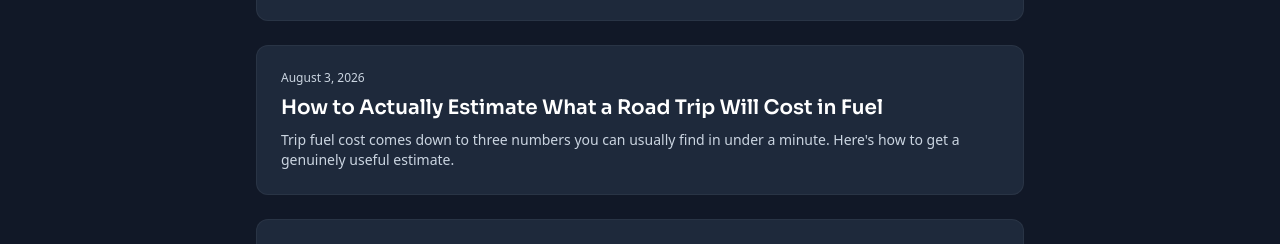
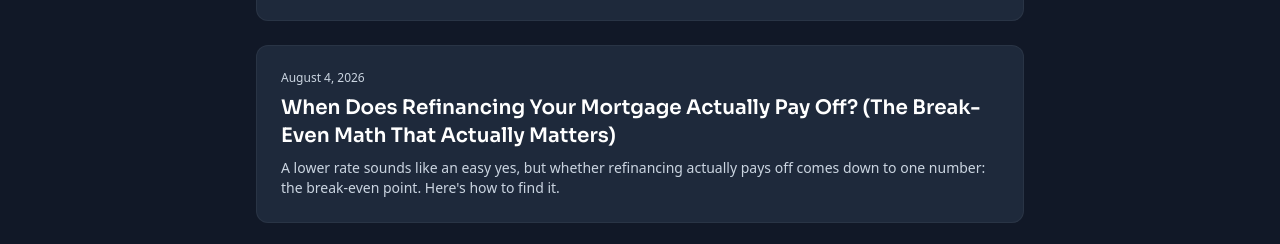
Before and after one commit to merondis/project-lighthouse, a Next.js app: page /blog in a window 1280 px wide. Shown: the part 623-867 px from the top of the page. Built offline with nearby package versions, Linux system fonts and the light colour scheme; no server answers.

Commit message:
content: add blog post - when does refinancing your mortgage actually pay off

```diff
--- a/src/data/blog/posts.ts
+++ b/src/data/blog/posts.ts
@@ -245,6 +245,28 @@ relatedToolSlugs: ["compress-pdf", "merge-pdf", "split-pdf"],
     relatedToolSlugs: ["credit-card-interest-calculator", "credit-card-payoff-calculator"],
     relatedPostSlugs: [],
   },
+  {
+    slug: "when-does-refinancing-your-mortgage-actually-pay-off",
+    title: "When Does Refinancing Your Mortgage Actually Pay Off? (The Break-Even Math That Actually Matters)",
+    metaDescription:
+      "A lower mortgage rate doesn't automatically mean refinancing saves you money. Here's how the break-even point works, and a real worked example showing exactly how closing costs factor in.",
+    excerpt:
+      "A lower rate sounds like an easy yes, but whether refinancing actually pays off comes down to one number: the break-even point. Here's how to find it.",
+    publishedDate: "2026-08-04",
+    content: [
+      "A refinance offer lands with a lower interest rate than what you're currently paying, and it feels like an obvious yes. Lower rate, lower payment, what's there to think about? But a lower rate doesn't automatically mean refinancing saves you money, because refinancing isn't free, and whether it actually pays off comes down to a single number most people never calculate: the break-even point.",
+      "The break-even point is the month at which your accumulated monthly savings finally catch up to what you paid in closing costs to get the new loan. Before that month, you're still behind, you've spent money upfront that your lower payment hasn't earned back yet. After that month, every dollar of monthly savings is genuine, money you wouldn't have had otherwise. Refinancing only pays off if you stay in the loan past your break-even point, if you sell the home or refinance again before reaching it, you come out behind, regardless of how much lower your new rate was.",
+      "Closing costs are the part people underestimate. Refinancing isn't just swapping a rate, it's originating a new loan, complete with an appraisal fee, an origination fee, title insurance, recording fees, and sometimes points paid upfront to buy down the rate further. All told, closing costs typically run somewhere between two and five percent of the new loan amount, easily several thousand dollars on a typical mortgage. Some lenders let you roll those costs into the new loan balance instead of paying them out of pocket, which lowers your upfront cash outlay but also means you're now paying interest on your own closing costs for the life of the loan.",
+      "There's a second, quieter way a lower rate can fail to save you money: resetting the clock. If you're 4 years into a 30-year mortgage and refinance into a brand new 30-year loan, you're not just changing the rate, you're also stretching your remaining payoff timeline back out to a full 30 years. Even at a meaningfully lower rate, spreading the balance over more total months of interest can erase a chunk of the savings a simple rate comparison would suggest, which is exactly why the total cost of the loan, not just the monthly payment, is worth checking before you sign.",
+      "Here's a real example, run through the actual math. Say you have a $320,000 mortgage balance remaining, 26 years (312 months) left on your current loan at a 6.75% interest rate. You're offered a refinance into a new 30-year loan at 5.75%, with $6,000 in closing costs. Your current monthly payment on the remaining balance works out to $2,178.54. The new loan's monthly payment, at the lower rate but reset to a fresh 30-year term, comes out to $1,867.43, a monthly savings of $311.11.",
+      "To find the break-even point, divide the closing costs by the monthly savings: $6,000 divided by $311.11 is about 19.3, which rounds up to 20 months, under two years. If you're confident you'll stay in this home and this loan for at least 20 months, the refinance clears its own cost and starts saving you real money every month after that.",
+      "But look at what happens to the total picture once the term reset is factored in. Comparing the total of all remaining payments on the current loan (312 payments) against the total of all payments on the new loan (360 payments), after netting out the $6,000 closing cost, the total savings across the two loans' full remaining lifetimes comes out to just $1,429.40, a small fraction of what $311.11 a month for years might suggest. The monthly relief is real and the break-even point is fast, but a meaningful part of that monthly savings exists because the new loan spreads the balance over more months, not purely because the rate dropped.",
+      "None of this means refinancing was a bad move in this example, a fast break-even and lower monthly payment can still be exactly right, especially if freeing up monthly cash flow matters more to you than minimizing lifetime interest. It just means the rate alone isn't the number to make the decision on. What actually matters is your break-even point compared against how long you realistically expect to keep the loan, and the total cost of the new loan compared against what you'd have paid staying put. Our Mortgage Refinance Calculator runs this exact comparison on your real numbers, showing your break-even month and total savings side by side, and our Mortgage Calculator can show you the full payment and interest breakdown of the new loan on its own if you want to see it in isolation first.",
+      "The habit worth building here is the same one that applies to most financial decisions dressed up as a single headline number: don't stop at the rate. Run the actual break-even math for your real balance, your real closing costs, and how long you actually expect to stay, so the decision is based on your numbers, not just the appeal of a lower percentage on a piece of paper.",
+    ],
+    relatedToolSlugs: ["mortgage-refinance-calculator", "mortgage-calculator"],
+    relatedPostSlugs: [],
+  },
  ];
   export function getBlogPostBySlug(slug: string) {
   return blogPosts.find((post) => post.slug === slug);
```
